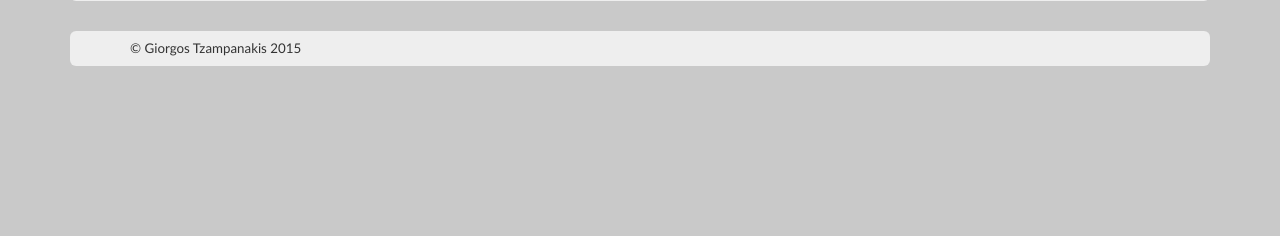
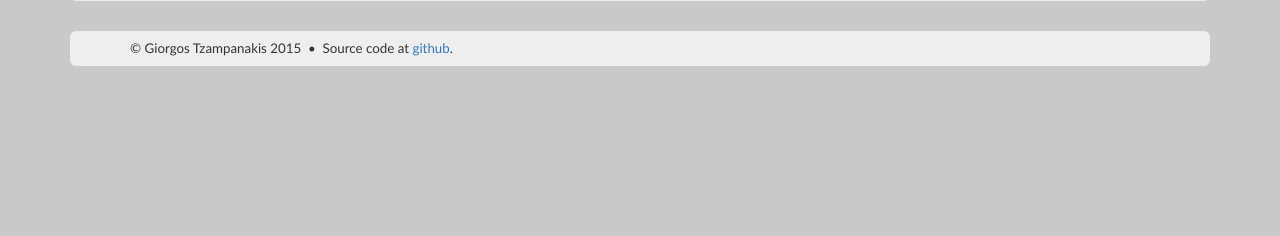
Before and after one commit to gtzampanakis/chesstourney, a Django app: page /swiss/ in a window 1280 px wide. Shown: the part 369-605 px from the top of the page. Run offline with Django 3.2, Linux system fonts and the light colour scheme; data that the repository does not hold is empty; some libraries are stand-ins or nearby versions.

Commit message:
Added github link.

```diff
--- a/swiss/templates/swiss/index.html
+++ b/swiss/templates/swiss/index.html
@@ -68,7 +68,8 @@
       </div>
 
       <div class="jumbotron info" >
-		&copy; Giorgos Tzampanakis 2015
+		  &copy; Giorgos Tzampanakis 2015   &nbsp;&bull;&nbsp;
+		  Source code at <a href="https://github.com/gtzampanakis/chesstourney">github</a>.
       </div>
 
     </div> <!-- /container -->
```
